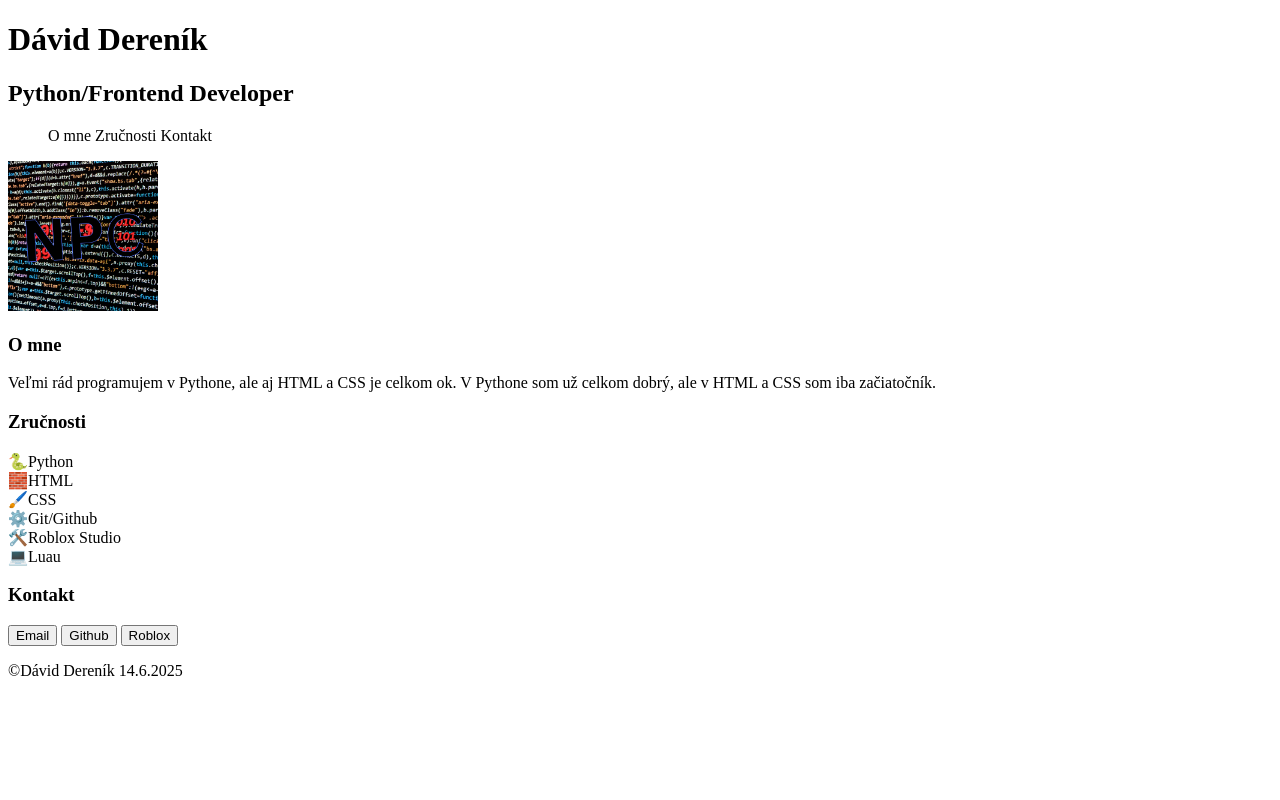
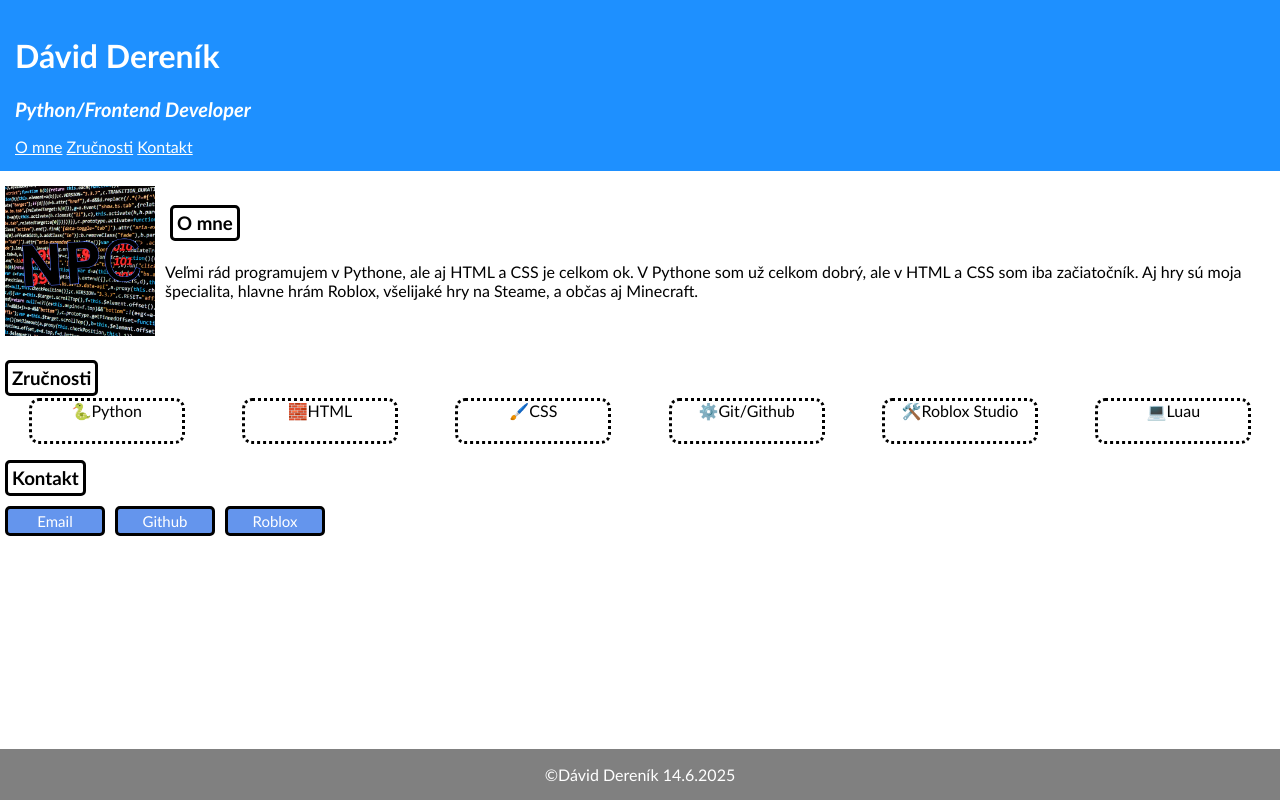
Before and after one commit to Stivodavco/webova-vizitka-DU, a plain HTML site: page index.html in a window 1280 px wide. Drawn offline with Linux system fonts and the light colour scheme.

Commit message:
added (not) beautiful styles in style.css

```diff
--- a/index.html
+++ b/index.html
@@ -3,38 +3,46 @@
 <head>
     <meta charset="UTF-8">
     <title>Webova Vizitka</title>
+    <link rel="stylesheet" href="style.css">
 </head>
 <body>
-    <header>
+    <!--Nedal som <header></header> lebo nechcelo mi fungovat sticky-->
+    <div class="sticky-header">
         <h1>Dávid Dereník</h1>
         <h2>Python/Frontend Developer</h2>
-        <menu>
-            <a>O mne</a>
-            <a>Zručnosti</a>
-            <a>Kontakt</a>
-        </menu>
-    </header>
+        <nav>
+            <a href="#o_mne">O mne</a>
+            <a href="#zrucnosti">Zručnosti</a>
+            <a href="#kontakt">Kontakt</a>
+        </nav>
+    </div>
     <section id="o_mne">
-        <img src="logo.png" alt="Moje logo" width="150">
-        <div>
+        <div class="flexbox-div">
+            <img src="logo.png" alt="Moje logo" width="150" class="inline-info">
+            <div class="inline-info">
                 <h3>O mne</h3>
-            <p>Veľmi rád programujem v Pythone, ale aj HTML a CSS je celkom ok. V Pythone som už celkom dobrý, ale v HTML a CSS som iba začiatočník.</p>
+                <p>Veľmi rád programujem v Pythone, ale aj HTML a CSS je celkom ok. V Pythone som už celkom dobrý, ale v HTML a CSS som iba začiatočník. Aj hry sú moja špecialita, hlavne hrám Roblox, všelijaké hry na Steame, a občas aj Minecraft.</p>
+            </div>
         </div>
     </section>
     <section id="zrucnosti">
         <h3>Zručnosti</h3>
+        <div class="grid">
             <div>🐍Python</div>
             <div>🧱HTML</div>
             <div>🖌️CSS</div>
             <div>⚙️Git/Github</div>
             <div>🛠️Roblox Studio</div>
             <div>💻Luau</div>
+        </div>
     </section>
     <section id="kontakt">
         <h3>Kontakt</h3>
-        <button onclick="alert('Môj email je: david.stepitacademy@gmail.com')">Email</button>
-        <button onclick="window.open('https://github.com/Stivodavco','_blank')">Github</button>
-        <button onclick="window.open('https://www.roblox.com/users/2936125588/profile','_blank')">Roblox</button>
+        <div class="flexbox-div">
+            <button class="button" onclick="alert('Môj email je: david.stepitacademy@gmail.com')">Email</button>
+            <button class="button" onclick="window.open('https://github.com/Stivodavco','_blank')">Github</button>
+            <button class="button" onclick="window.open('https://www.roblox.com/users/2936125588/profile','_blank')">Roblox</button>
+        </div>
     </section>
     <footer>
         <p>&copy;Dávid Dereník 14.6.2025</p>
--- a/style.css
+++ b/style.css
@@ -0,0 +1,89 @@
+body {
+    font-family: "Trebuchet MS";
+    margin: 0;
+}
+
+.sticky-header {
+    position: sticky;
+    top: 0px;
+    background-color: dodgerblue;
+    color: white;
+    padding: 15px;
+    margin-bottom: 10px;
+}
+
+a {
+    color: white;
+}
+
+a:hover {
+    font-size: 18px;
+    background-color: royalblue;
+}
+
+h2 {
+    font-style: italic;
+    font-size: 20px;
+}
+
+h3 {
+    border-radius: 5px;
+    border: black 3px solid;
+    padding: 4px;
+    margin-left: 5px;
+    margin-bottom: 5px;
+    display: inline-block;
+    font-weight: bold;
+    color: black;
+}
+
+.inline-info {
+    display: inline-block;
+    margin: 5px;
+}
+
+.flexbox-div {
+    display: flex;
+}
+
+.grid {
+    display: grid;
+    grid-template: 40px / 1fr 1fr 1fr 1fr 1fr 1fr;
+    place-items: center;
+}
+
+.grid div {
+    width: 150px;
+    height: 40px;
+    text-align: center;
+    border-radius: 10px;
+    border: 3px black dotted;
+    color: black;
+}
+
+.button {
+    background-color: cornflowerblue;
+    color: white;
+    border: 3px black solid;
+    border-radius: 5px;
+    font-family: "Trebuchet MS";
+    font-size: 15px;
+    text-align: center;
+    margin: 5px;
+    width: 100px;
+    height: 30px;
+}
+
+.button:hover {
+    background-color: dodgerblue;
+    font-size: 17px;
+}
+
+footer {
+    position: fixed;
+    bottom: 0px;
+    width: 100%;
+    background-color: grey;
+    color: white;
+    text-align: center;
+}
```
Lines whose indentation alone changed are shown as unchanged.
